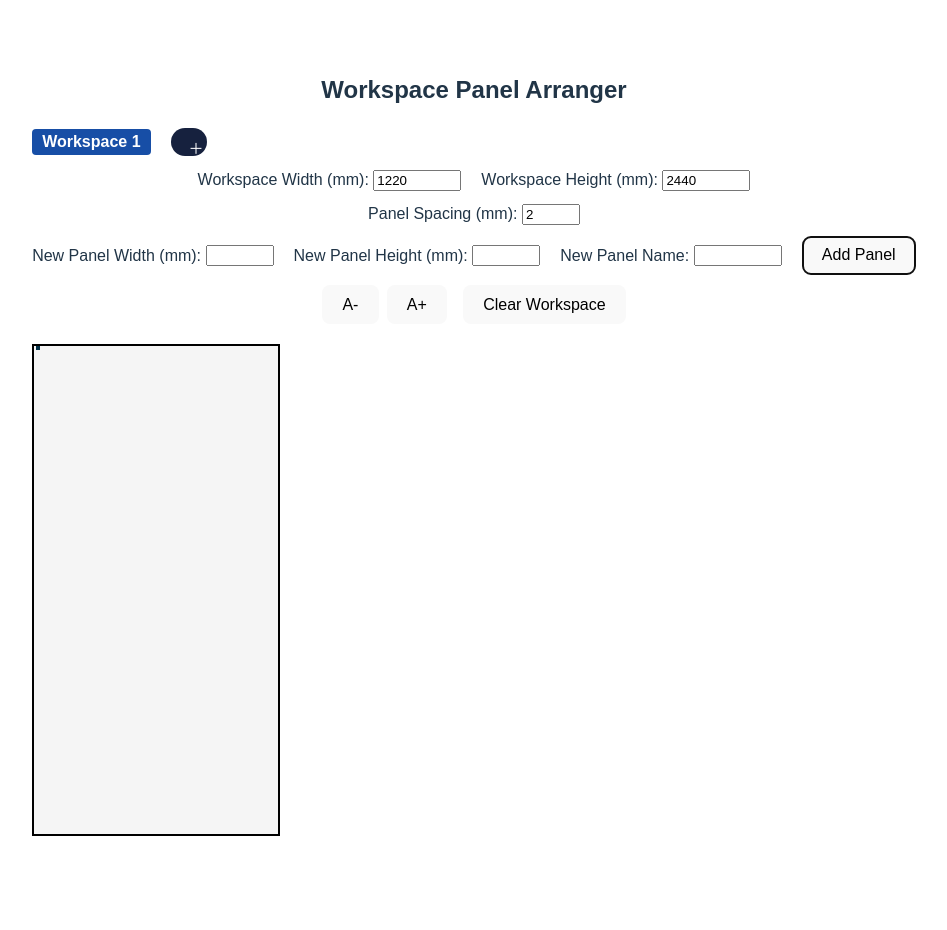
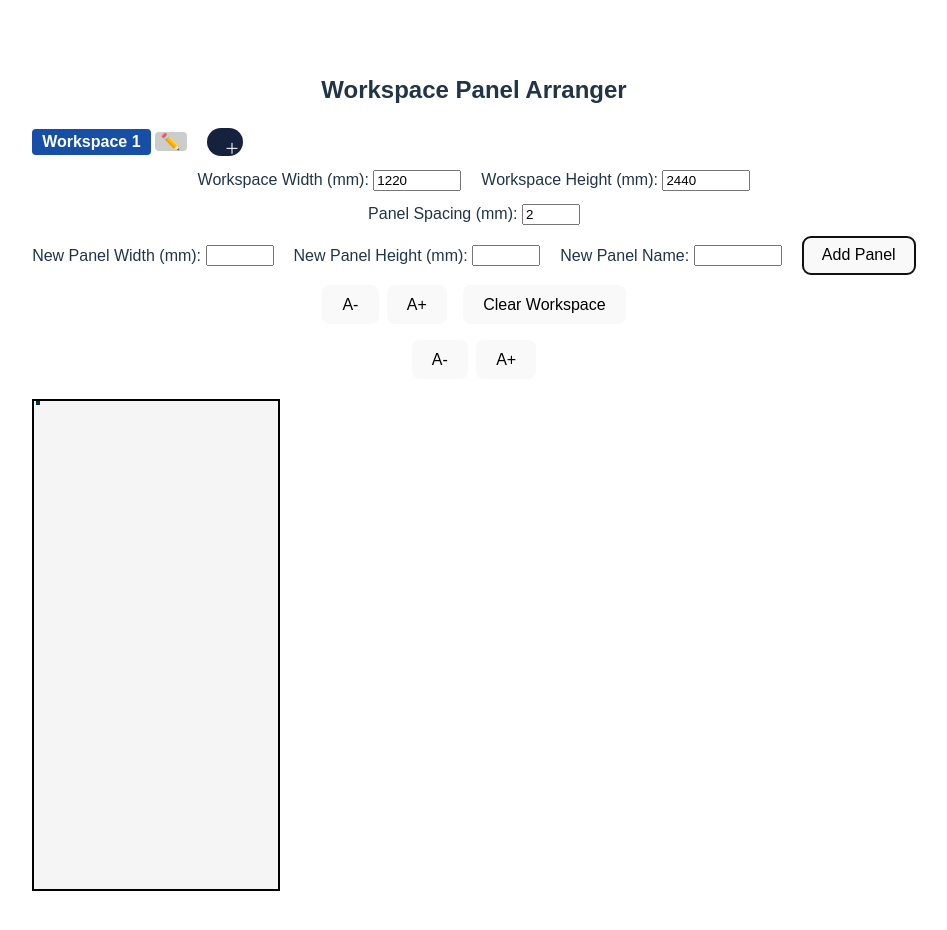
Before and after one commit to AtharvMitt/panel-arrangerr, a React (Vite) app: page / in a window 1280 px wide. Both pictures are taken after typing "5", "5", "Sample" into the empty fields and a click on the button "Add Panel". Shown: the top 930 px of the page, without its empty margins (166-1113 px from the left). Before the commit the page ends 888 px from the top, so only its background shows below. Built offline with nearby package versions, Linux system fonts and the light colour scheme.

Commit message:
UI Changes

```diff
--- a/src/WorkspacePanelArranger.jsx
+++ b/src/WorkspacePanelArranger.jsx
@@ -129,8 +129,24 @@ export default function WorkspacePanelArranger() {
     setCurrent(label);
   };
 
+  const renameWorkspace = (oldName, newName) => {
+  if (!newName || newName === oldName || workspaces[newName]) return;
+
+  setWorkspaces((prev) => {
+    const updated = { ...prev };
+      updated[newName] = { ...updated[oldName], name: newName };
+      delete updated[oldName];
+      return updated;
+    });
+
+    if (current === oldName) setCurrent(newName);
+  };
+
+  const [editingWorkspace, setEditingWorkspace] = useState(null);
+  const [newWorkspaceName, setNewWorkspaceName] = useState("");
   // 5. Font size (global, but can be made per-workspace)
   const [panelFontSize, setPanelFontSize] = useState(16);
+  const [panelSizeSize, setPanelSizeSize] = useState(12);
 
   // For creating panels
   const [newPanelWidth, setNewPanelWidth] = useState("");
@@ -147,8 +163,28 @@ export default function WorkspacePanelArranger() {
       {/* Workspace Tabs */}
       <div style={{ display: "flex", alignItems: "center", gap: 6, marginBottom: 12 }}>
         {Object.entries(workspaces).map(([name, obj]) => (
+          <div key={name} style={{ display: "flex", alignItems: "center", gap: 4 }}>
+            {editingWorkspace === name ? (
+              <>
+                <input
+                  type="text"
+                  value={newWorkspaceName}
+                  onChange={(e) => setNewWorkspaceName(e.target.value)}
+                  style={{ width: 100 }}
+                />
                 <button
-            key={name}
+                  onClick={() => {
+                    renameWorkspace(name, newWorkspaceName);
+                    setEditingWorkspace(null);
+                  }}
+                >
+                  ✅
+                </button>
+                <button onClick={() => setEditingWorkspace(null)}>❌</button>
+              </>
+            ) : (
+              <>
+                <button
                   style={{
                     background: name === current ? "#174ea6" : "#ddd",
                     color: name === current ? "#fff" : "#222",
@@ -163,6 +199,25 @@ export default function WorkspacePanelArranger() {
                 >
                   {name}
                 </button>
+                <button
+                  title="Rename workspace"
+                  onClick={() => {
+                    setEditingWorkspace(name);
+                    setNewWorkspaceName(name);
+                  }}
+                  style={{
+                    background: "#ccc",
+                    border: "none",
+                    borderRadius: 4,
+                    padding: "0px 6px",
+                    cursor: "pointer",
+                  }}
+                >
+                  ✏️
+                </button>
+              </>
+            )}
+          </div>
         ))}
         <button
           onClick={createNewWorkspace}
@@ -261,6 +316,15 @@ export default function WorkspacePanelArranger() {
           Clear Workspace
         </button>
       </div>
+      <div style={{ marginBottom: 16 }}>
+        <button onClick={() => setPanelSizeSize((f) => Math.max(8, f - 2))}>A-</button>
+        <button
+          onClick={() => setPanelSizeSize((f) => Math.min(64, f + 2))}
+          style={{ marginLeft: 8 }}
+        >
+          A+
+        </button>
+        </div>
       {/* Workspace display */}
       <div
         ref={workspaceRef}
@@ -285,6 +349,7 @@ export default function WorkspacePanelArranger() {
             allPanels={ws.panels}
             deletePanel={deletePanel}
             panelFontSize={panelFontSize}
+            panelSizeSize = {panelSizeSize}
             workspaceSize={{ width: ws.width, height: ws.height }}
             workspaceRef={workspaceRef}
           />
@@ -303,6 +368,7 @@ function DraggablePanel({
   allPanels,
   deletePanel,
   panelFontSize,
+  panelSizeSize,
   workspaceSize,
   workspaceRef,
 }) {
@@ -501,10 +567,10 @@ function DraggablePanel({
       <div
         style={{
           position: "absolute",
-          top: 2,
+          bottom: "-5px",
           left: "50%",
           transform: "translateX(-50%)",
-          fontSize: "0.7em",
+          fontSize: panelSizeSize,
           opacity: 0.8,
           pointerEvents: "none",
           fontWeight: "bold",
@@ -516,10 +582,10 @@ function DraggablePanel({
       <div
         style={{
           position: "absolute",
-          left: 2,
+          left: "-5px",
           top: "50%",
           transform: "translateY(-50%) rotate(-90deg)",
-          fontSize: "0.7em",
+          fontSize: panelSizeSize,
           opacity: 0.8,
           pointerEvents: "none",
           fontWeight: "bold",
```
Lines whose indentation alone changed are shown as unchanged.
